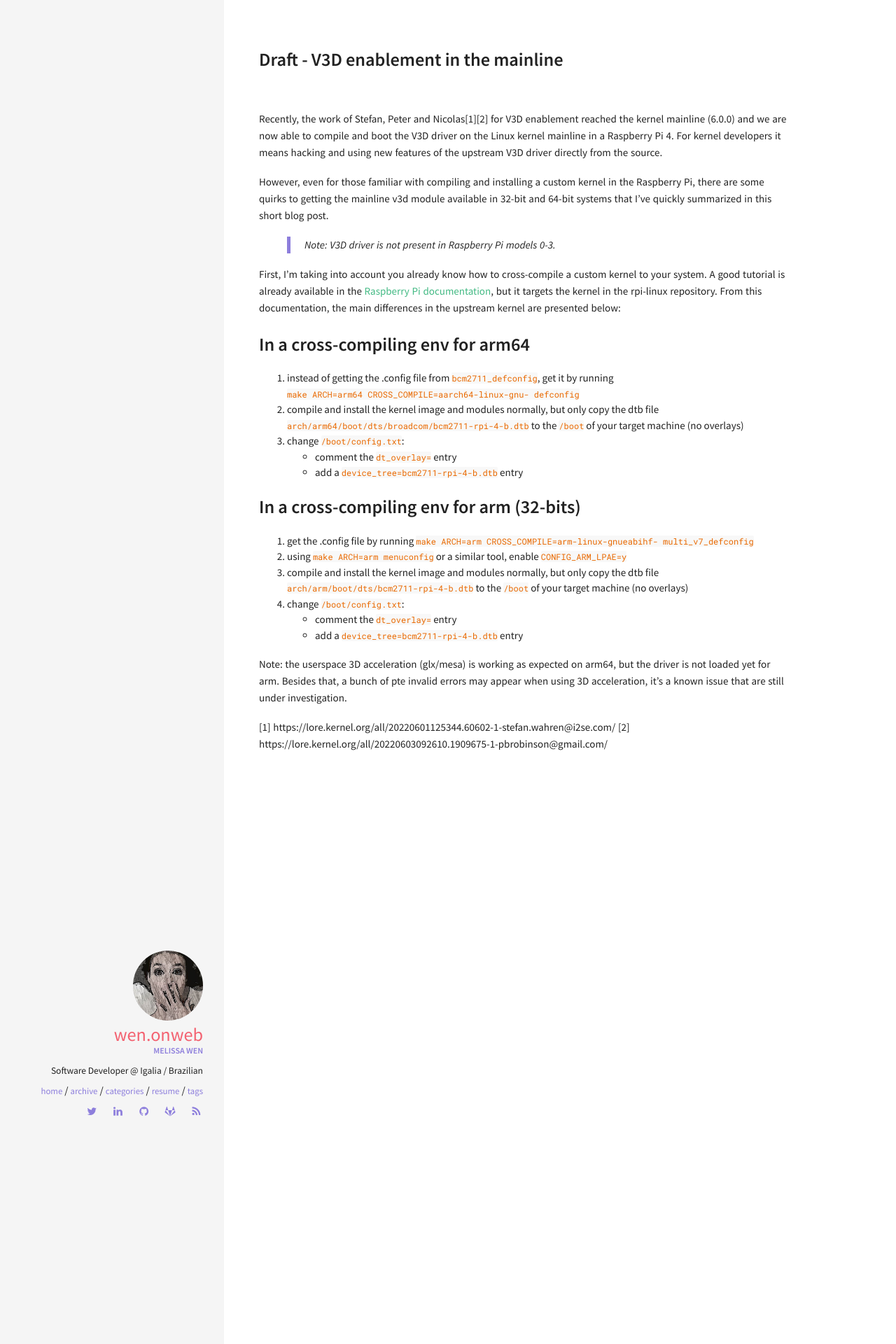
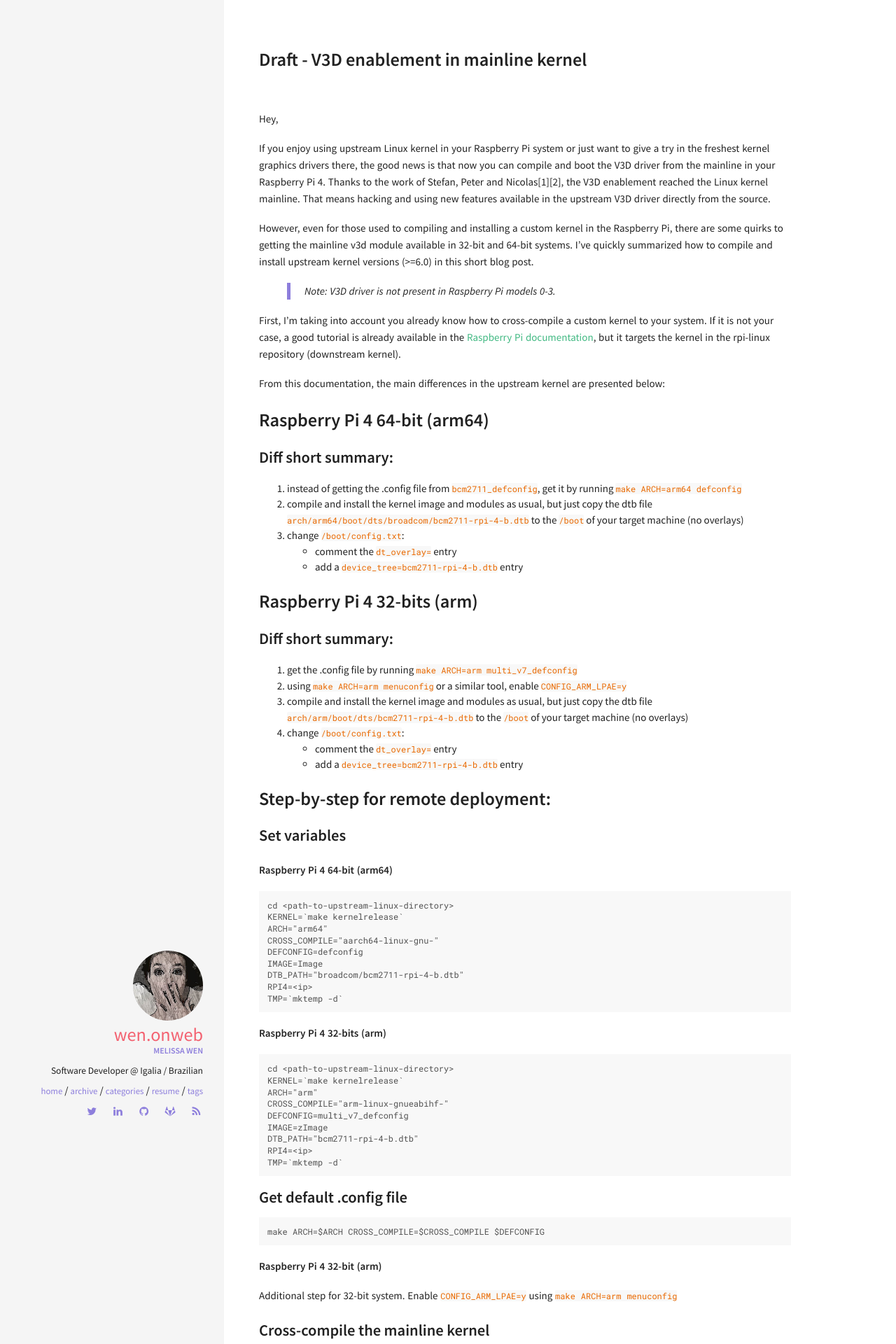
Before and after one commit to melissawen/melissawen.github.io, a Jekyll site: the page built from 2022-09-22-v3d-in-the-mainline.md, in a window 1280 px wide. Shown: the top 1920 px of the page at 70% size. Built offline with Jekyll 4.4.1, drawn with Linux system fonts in a browser that asks for light colours; some of the changed text lies outside the part shown.

Commit message:
review v3d mainline post

````diff
--- a/2022-09-22-v3d-in-the-mainline.md
+++ b/2022-09-22-v3d-in-the-mainline.md
@@ -1,39 +1,146 @@
 ---
 layout: page
-title: "Draft - V3D enablement in the mainline"
+title: "Draft - V3D enablement in mainline kernel"
 date: 2022-09-22 08:00:00 -0100
 draft: draft
 permalink: /draft-v3d-enablement
 ---
 
-Recently, the work of Stefan, Peter and Nicolas[1][2] for V3D enablement reached the kernel mainline (6.0.0) and we are now able to compile and boot the V3D driver on the Linux kernel mainline in a Raspberry Pi 4. For kernel developers it means hacking and using new features of the upstream V3D driver directly from the source.
+Hey,
 
-However, even for those familiar with compiling and installing a custom kernel in the Raspberry Pi, there are some quirks to getting the mainline v3d module available in 32-bit and 64-bit systems that I've quickly summarized in this short blog post.
+If you enjoy using upstream Linux kernel in your Raspberry Pi system or just
+want to give a try in the freshest kernel graphics drivers there, the good news
+is that now you can compile and boot the V3D driver from the mainline in your
+Raspberry Pi 4. Thanks to the work of Stefan, Peter and Nicolas[1][2], the V3D
+enablement reached the Linux kernel mainline. That means hacking and using new
+features available in the upstream V3D driver directly from the source.
+
+However, even for those used to compiling and installing a custom kernel in the
+Raspberry Pi, there are some quirks to getting the mainline v3d module
+available in 32-bit and 64-bit systems. I've quickly summarized how to compile
+and install upstream kernel versions (>=6.0) in this short blog post.
 
 > Note: V3D driver is not present in Raspberry Pi models 0-3.
 
-First, I'm taking into account you already know how to cross-compile a custom kernel to your system.
-A good tutorial is already available in the [Raspberry Pi documentation](https://www.raspberrypi.com/documentation/computers/linux_kernel.html#cross-compiling-the-kernel), but it targets the kernel in the rpi-linux repository. From this documentation, the main differences in the upstream kernel are presented below:
+First, I'm taking into account you already know how to cross-compile a custom
+kernel to your system. If it is not your case, a good tutorial is already
+available in the [Raspberry Pi
+documentation](https://www.raspberrypi.com/documentation/computers/linux_kernel.html#cross-compiling-the-kernel),
+but it targets the kernel in the rpi-linux repository (downstream kernel).
 
-## In a cross-compiling env for arm64
+From this documentation, the main differences in the upstream kernel are
+presented below:
 
-1. instead of getting the .config file from `bcm2711_defconfig`, get it by running `make ARCH=arm64 CROSS_COMPILE=aarch64-linux-gnu- defconfig`
-2. compile and install the kernel image and modules normally, but only copy the dtb file `arch/arm64/boot/dts/broadcom/bcm2711-rpi-4-b.dtb` to the `/boot` of your target machine (no overlays)
+## Raspberry Pi 4 64-bit (arm64)
+
+### Diff short summary:
+
+1. instead of getting the .config file from `bcm2711_defconfig`, get it by running `make ARCH=arm64 defconfig`
+2. compile and install the kernel image and modules as usual, but just copy the dtb file `arch/arm64/boot/dts/broadcom/bcm2711-rpi-4-b.dtb` to the `/boot` of your target machine (no overlays)
 3. change `/boot/config.txt`:
    * comment the `dt_overlay=` entry
    * add a `device_tree=bcm2711-rpi-4-b.dtb` entry
 
-## In a cross-compiling env for arm (32-bits)
+## Raspberry Pi 4 32-bits (arm)
 
-1. get the .config file by running `make ARCH=arm CROSS_COMPILE=arm-linux-gnueabihf- multi_v7_defconfig`
+### Diff short summary:
+
+1. get the .config file by running `make ARCH=arm multi_v7_defconfig`
 2. using `make ARCH=arm menuconfig` or a similar tool, enable `CONFIG_ARM_LPAE=y`
-3. compile and install the kernel image and modules normally, but only copy the dtb file `arch/arm/boot/dts/bcm2711-rpi-4-b.dtb` to the `/boot` of your target machine (no overlays)
+3. compile and install the kernel image and modules as usual, but just copy the dtb file `arch/arm/boot/dts/bcm2711-rpi-4-b.dtb` to the `/boot` of your target machine (no overlays)
 4. change `/boot/config.txt`:
    * comment the `dt_overlay=` entry
    * add a `device_tree=bcm2711-rpi-4-b.dtb` entry
 
-Note: the userspace 3D acceleration (glx/mesa) is working as expected on arm64, but the driver is not loaded yet for
-arm. Besides that, a bunch of pte invalid errors may appear when using 3D acceleration, it's a known issue that are still under investigation.
+## Step-by-step for remote deployment:
+
+### Set variables
+
+**Raspberry Pi 4 64-bit (arm64)**
+
+```
+cd <path-to-upstream-linux-directory>
+KERNEL=`make kernelrelease`
+ARCH="arm64"
+CROSS_COMPILE="aarch64-linux-gnu-"
+DEFCONFIG=defconfig
+IMAGE=Image
+DTB_PATH="broadcom/bcm2711-rpi-4-b.dtb"
+RPI4=<ip>
+TMP=`mktemp -d`
+```
+
+**Raspberry Pi 4 32-bits (arm)**
+
+```
+cd <path-to-upstream-linux-directory>
+KERNEL=`make kernelrelease`
+ARCH="arm"
+CROSS_COMPILE="arm-linux-gnueabihf-"
+DEFCONFIG=multi_v7_defconfig
+IMAGE=zImage
+DTB_PATH="bcm2711-rpi-4-b.dtb"
+RPI4=<ip>
+TMP=`mktemp -d`
+```
+
+### Get default .config file
+
+```
+make ARCH=$ARCH CROSS_COMPILE=$CROSS_COMPILE $DEFCONFIG
+```
+
+**Raspberry Pi 4 32-bit (arm)**
+
+Additional step for 32-bit system.
+Enable `CONFIG_ARM_LPAE=y` using `make ARCH=arm menuconfig`
+
+### Cross-compile the mainline kernel
+```
+make ARCH=$ARCH CROSS_COMPILE=$CROSS_COMPILE $IMAGE modules dtbs
+```
+
+### Install modules to send
+```
+make ARCH=$ARCH CROSS_COMPILE=$CROSS_COMPILE INSTALL_MOD_PATH=$TMP modules_install
+```
+
+### Copy kernel image, modules and the dtb to your remote system
+```
+ssh $RPI4 mkdir -p /tmp/new_modules /tmp/new_kernel
+rsync -av $TMP/ $RPI4:/tmp/new_modules/
+scp arch/$ARCH/boot/$IMAGE $RPI4:/tmp/new_kernel/$KERNEL
+scp arch/$ARCH/boot/dts/$DTB_PATH $RPI4:/tmp/new_kernel
+ssh $RPI4 sudo rsync -av /tmp/new_modules/lib/modules/ /lib/modules/
+ssh $RPI4 sudo rsync -av /tmp/new_kernel/ /boot/
+rm -rf $TMP
+```
+
+### Set config.txt of you RPi 4
+In your Raspberry Pi 4, open the config file `/boot/config.txt`
+* comment/remove the `dt_overlay=` line
+* add a `device_tree=bcm2711-rpi-4-b.dtb` entry
+* add a kernel=<image-name> entry
+
+## Why not Kworkflow?
+
+You can safely use the steps above, but if you are hacking the kernel and need
+to repeat this compiling and installing steps repeately, why don't try the
+Kworkflow?
+
+[Kworkflow](https://github.com/kworkflow/kworkflow) is a set of scripts to
+synthesizes all steps to have a custom kernel compiled and install in local and
+remote machines and it supports kernel building and deployment to Raspberry Pi
+machines for Raspbian 32 bit and 64 bit.
+
+After learning the kernel compilation and installation step by step, you can
+simply use `kw bd` command and have a custom kernel installed in your Raspberry
+Pi 4.
+
+> Note: the userspace 3D acceleration (glx/mesa) is working as expected on arm64,
+> but the driver is not loaded yet for arm. Besides that, a bunch of pte invalid
+> errors may appear when using 3D acceleration, it's a known issue that are still
+> under investigation.
 
 [1] https://lore.kernel.org/all/20220601125344.60602-1-stefan.wahren@i2se.com/
 [2] https://lore.kernel.org/all/20220603092610.1909675-1-pbrobinson@gmail.com/
````
